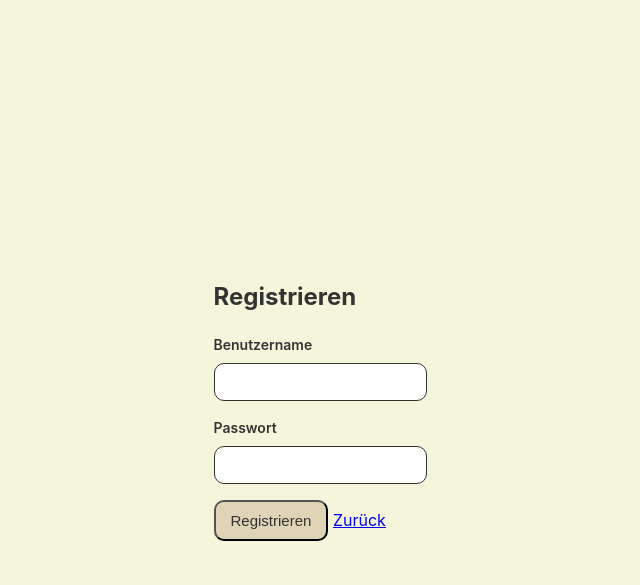
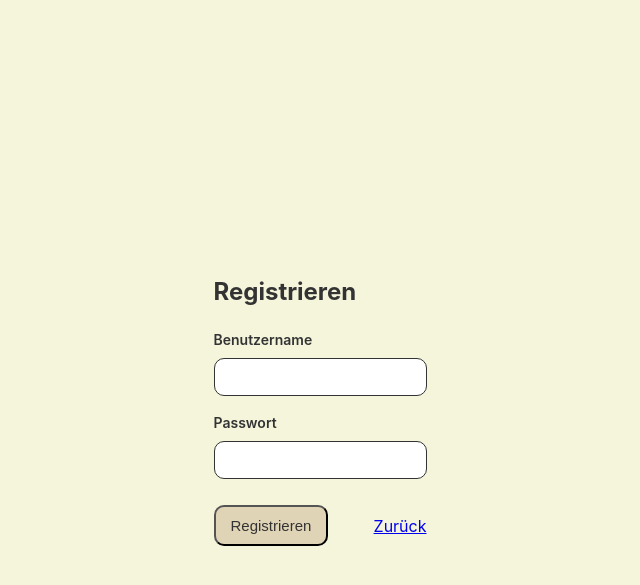
Before and after one commit to baxy-ne/Zahlenraten, a Flask app: page /register in a window 1280 px wide. Shown: the top 585 px of the page, without its empty margins (320-960 px from the left). Run offline with Flask 3, Linux system fonts and the light colour scheme.

Commit message:
Styling register Seite

```diff
--- a/templates/register.html
+++ b/templates/register.html
@@ -4,6 +4,14 @@
   <meta charset="UTF-8">
   <title>Registrieren</title>
   <link rel="stylesheet" href="{{ url_for('static', filename='css/style.css') }}">
+  <style>
+    .action-row{
+      display: flex;
+      align-items: center;
+      justify-content: space-between;
+      margin-top: 10px;
+    }
+  </style>
 </head>
 <body>
   <div>
@@ -17,7 +25,7 @@
         <label for="password">Passwort</label>
         <input type="password" id="password" name="password" required>
       </div>
-      <div>
+      <div class="action-row">
         <button type="submit">Registrieren</button>
         <a href="{{ url_for('index') }}">Zurück</a>
       </div>
```
